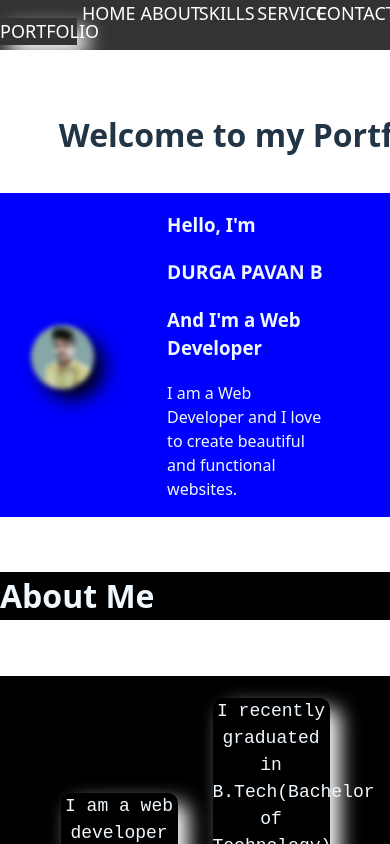
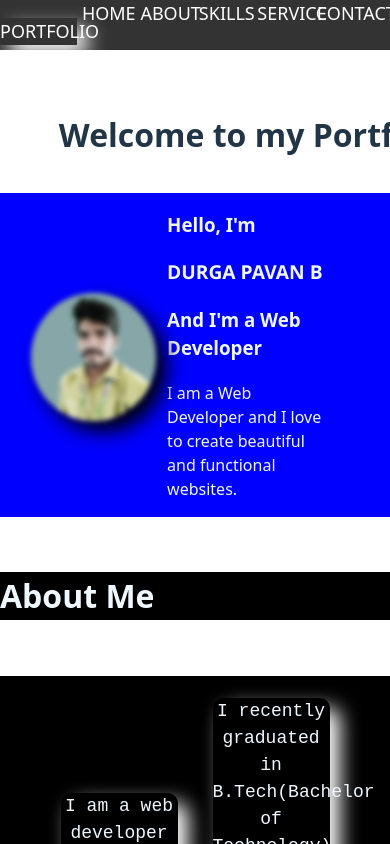
Before and after one commit to PavanMech321/portfolio-2, a React (Vite) app: page / in a window 390 px wide. Shown: the top 844 px of the page. Built offline with nearby package versions, Linux system fonts and the light colour scheme.

Commit message:
Update App.css

```diff
--- a/src/App.css
+++ b/src/App.css
@@ -73,7 +73,6 @@
   text-align:center;
 }
 .Home{
-  height: auto;
   margin-top: 6%;
   display: grid;
   grid-template-columns: 40vw 40vw;
@@ -83,11 +82,11 @@
 /*   align-items: center; */
   box-shadow: 10px 10px 20px white;
   }
-  .logo{
+  .image .logo{
   margin-top: 7%;
-  width: 90%;
+  width: 80%;
   margin-left: 20%;
-  height: 90%;
+  height: 80%;
   border-radius: 50%;
   box-shadow: 10px 10px 20px black;
   /* mix-blend-mode:lighten; */
@@ -97,10 +96,10 @@
 .logo:hover{
   filter: blur(0px) grayscale(0%);
 }
-/* h1{
+.home h1{
   font-size: larger;
   font-family: 'Segoe UI', Tahoma, Geneva, Verdana, sans-serif;
-} */
+}
 .About{
   width: 100vw;
 /*   height: auto;
@@ -112,7 +111,7 @@
 /*   height: auto; */
   margin-top: 10%;
   color:aliceblue;
-  align-items: center;
+/*   align-items: center; */
   box-shadow: 10px 10px 20px white;
 }
 .About h1{
```
